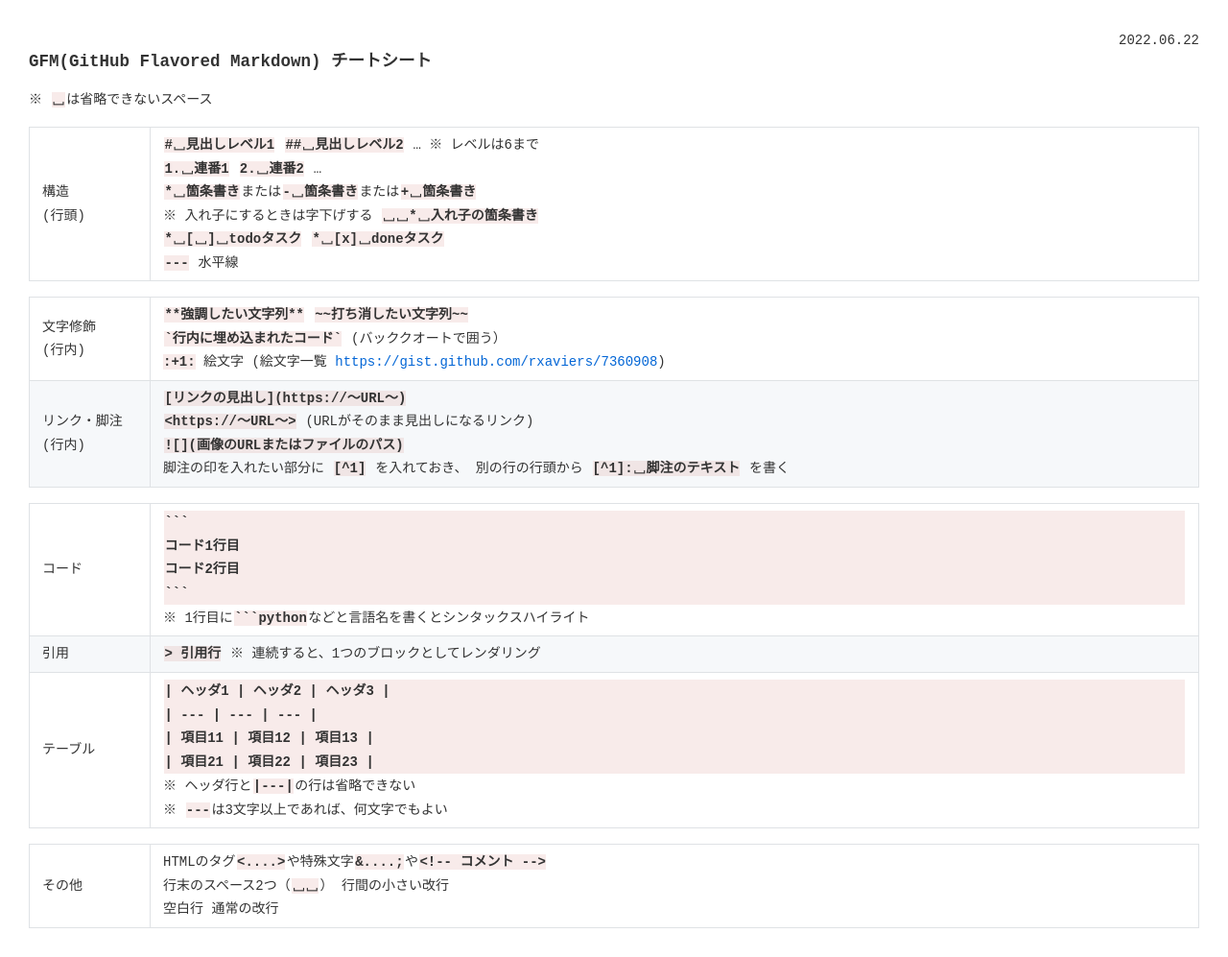
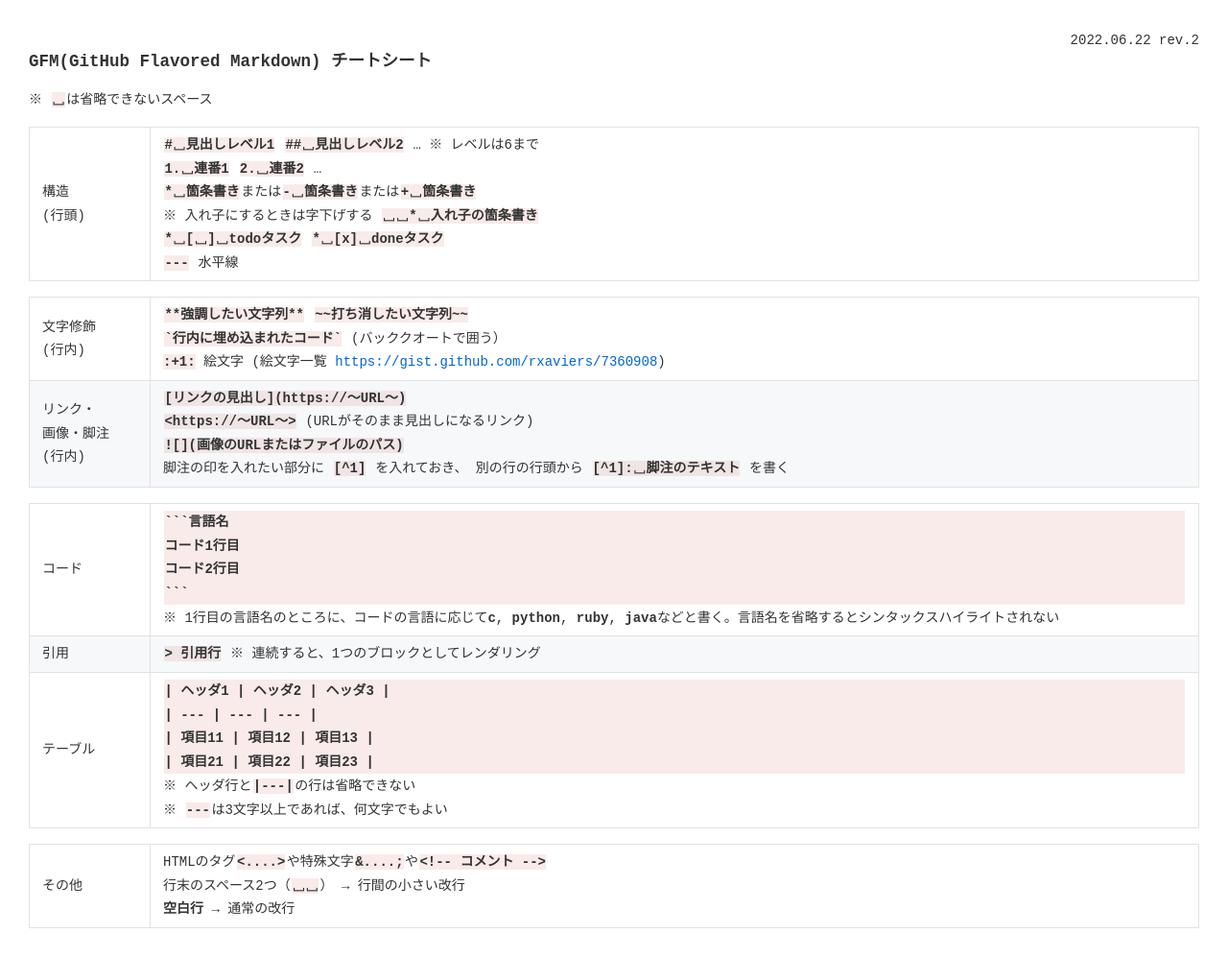
Before and after one commit to tos-kamiya/gfm-cheatsheet, a plain HTML site: page gfm-cheatsheet.html in a window 1280 px wide. Shown: the whole page at 96% size. Drawn offline with Linux system fonts and the light colour scheme.

Commit message:
fix: brush up

```diff
--- a/gfm-cheatsheet.html
+++ b/gfm-cheatsheet.html
@@ -38,11 +38,15 @@ span.mcode {
     background-color: #aa140015;
     margin: 0.1em;
 }
+
+span.bolded {
+    font-weight: 600;
+}
 </style>
 
 </head>
 <body>
-<div style="float: right;">2022.06.22</div>
+<div style="float: right;">2022.06.22 rev.2</div>
 <h3>GFM(GitHub Flavored Markdown) チートシート</h3>
 
 <p>※ <span class="mcode">␣</span>は省略できないスペース</p>
@@ -80,7 +84,7 @@ span.mcode {
 </td>
 </tr>
 <tr>
-<td>リンク・脚注<br>(行内)</td>
+<td>リンク・<br>画像・脚注<br>(行内)</td>
 <td>
 <span class="mcode">&#91;リンクの見出し&#93;(https://〜URL〜)</span><br>
 
@@ -98,11 +102,11 @@ span.mcode {
 <tr>
 <td class="cat">コード</td>
 <td>
-<div class="mcode">&#96;&#96;&#96;<br>
+<div class="mcode">&#96;&#96;&#96;言語名<br>
 コード1行目<br>
 コード2行目<br>
 &#96;&#96;&#96;</div>
-※ 1行目に<span class="mcode">&#96;&#96;&#96;python</span>などと言語名を書くとシンタックスハイライト<br>
+※ 1行目の言語名のところに、コードの言語に応じて<span class="bolded">c</span>, <span class="bolded">python</span>, <span class="bolded">ruby</span>, <span class="bolded">java</span>などと書く。言語名を省略するとシンタックスハイライトされない<br>
 </td>
 </tr>
 <tr>
@@ -130,8 +134,8 @@ span.mcode {
 <td class="cat">その他</td>
 <td>
 HTMLのタグ<span class="mcode">&lt;....&gt;</span>や特殊文字<span class="mcode">&....;</span>や<span class="mcode">&lt;!-- コメント --&gt;</span><br>
-行末のスペース2つ（<span class="mcode">␣␣</span>） 行間の小さい改行<br>
-空白行 通常の改行<br>
+行末のスペース2つ（<span class="mcode">␣␣</span>）  &rarr; 行間の小さい改行<br>
+<span class="bolded">空白行</span> &rarr; 通常の改行<br>
 </td>
 </tr>
 </table>
```
Also changed, not shown: 1 other file.
